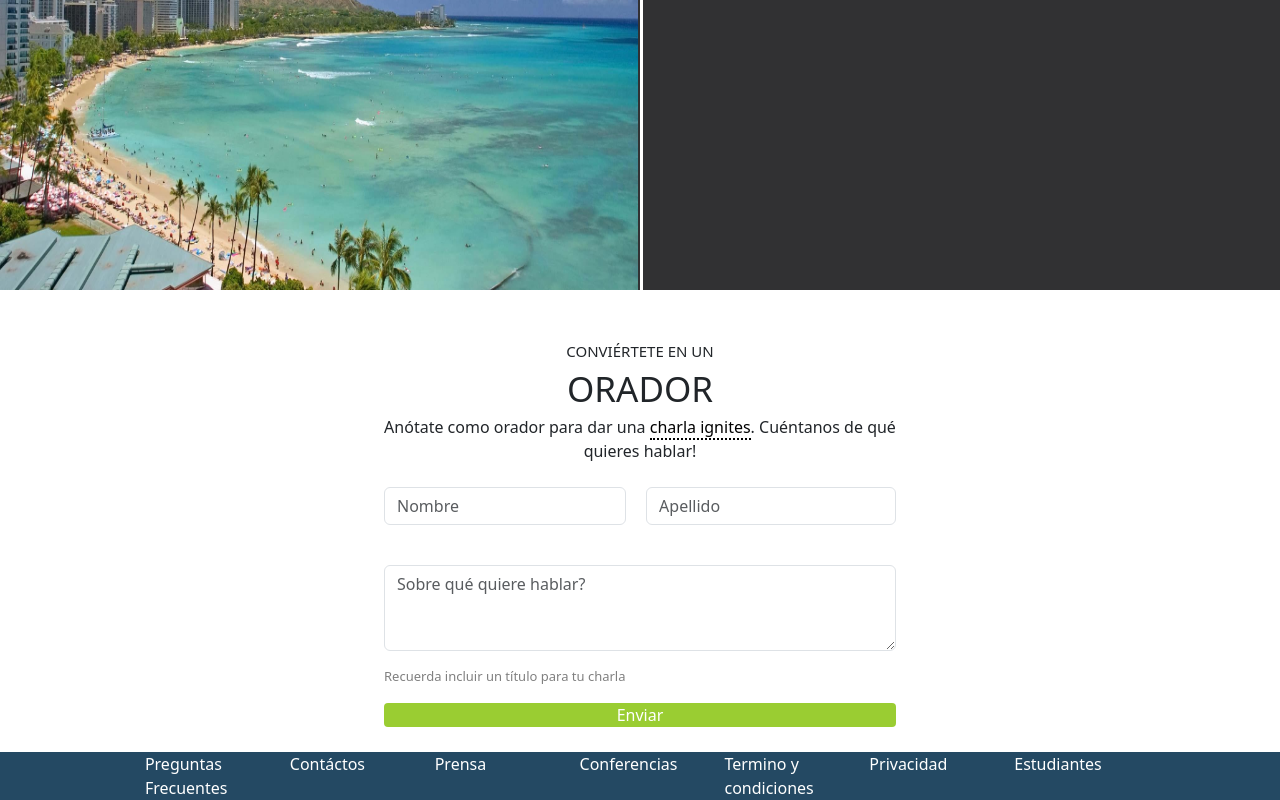
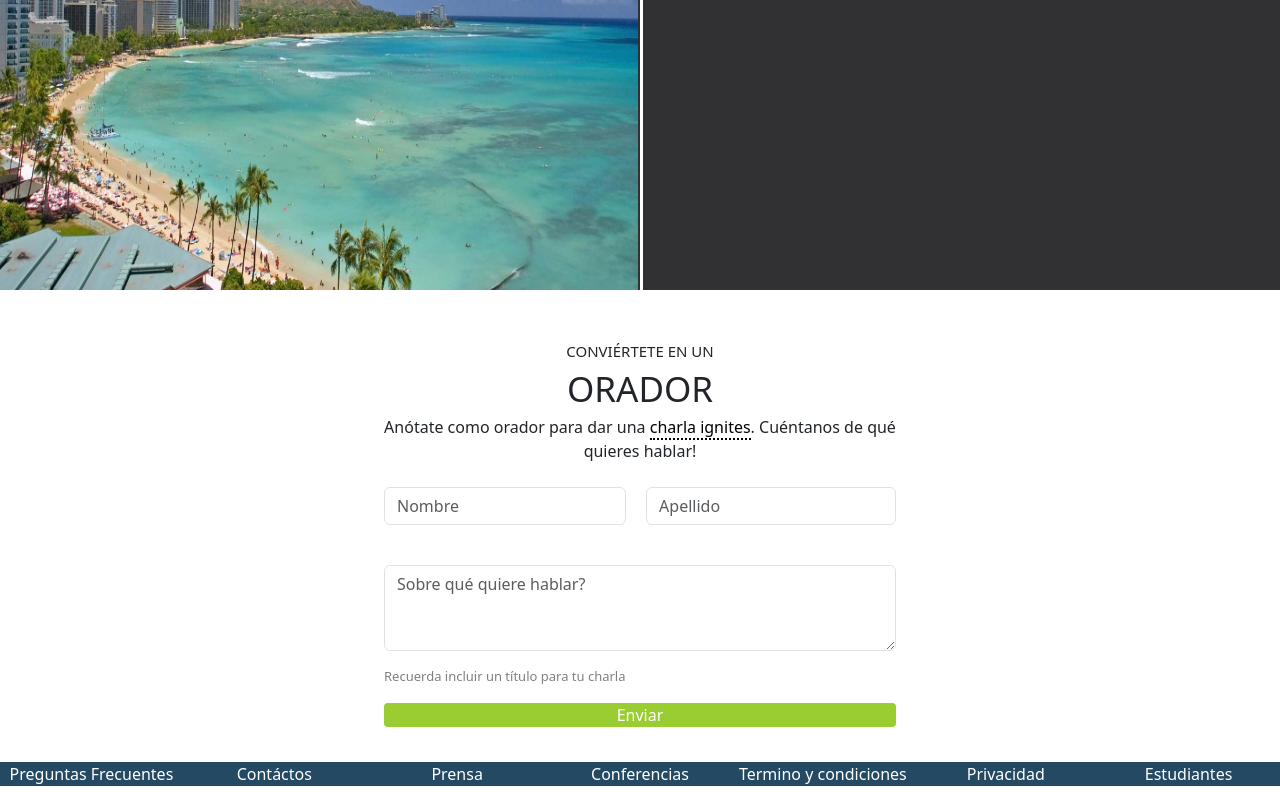
Before and after one commit to LozanoArnaldo/TPintegrador1, a plain HTML site: page index.html in a window 1280 px wide. Shown: the part 1970-2770 px from the top of the page. Drawn offline with nearby package versions, Linux system fonts and the light colour scheme.

Commit message:
TPintagrador1

```diff
--- a/TPintegrador1LozanoArnaldo.css
+++ b/TPintegrador1LozanoArnaldo.css
@@ -2,8 +2,6 @@
 *{
     margin:0;
     padding: 0;
-
-
 }
 .selcttickets {
     color: rgb(1, 107, 1) !important;
@@ -11,7 +9,6 @@
 
 .navbar{
     font-size: 13px;
-    margin-right: 10px !important;
 }
 .d-block{
     filter: brightness(50%);
@@ -171,7 +168,9 @@
     margin-top: 10px;
     background-color: rgb(36, 73, 99);
     color: white;
-
+    display: flex;
+    align-items: center;
+    text-align: center;
 
 }
 @media (max-width: 376px){
@@ -247,8 +246,7 @@
         margin-top: 10px;
     }
     .piedepagina{
-        font-size: 20%;
-
+        font-size: 7px;
     }
 }
 @media (min-width:427px) and (max-width: 768px){
@@ -330,7 +328,6 @@
         padding-right: 2px;
         padding-left: 2px;
     }
-
 }
 @media (min-width: 1700px){
     .navbar{
--- a/index.html
+++ b/index.html
@@ -177,9 +177,8 @@
 
 
         <!--pie de pagina-->
-        <footer class="piedepagina row">
-          <div class="col">
-          </div>
+        <footer>
+          <div class="piedepagina">
           <div class="col">
             Preguntas Frecuentes
           </div>
@@ -201,9 +200,7 @@
           <div class="col">
             Estudiantes
           </div>
-          <div class="col">
-          </div>
-
+        </div>
         </footer>
 
 
```
